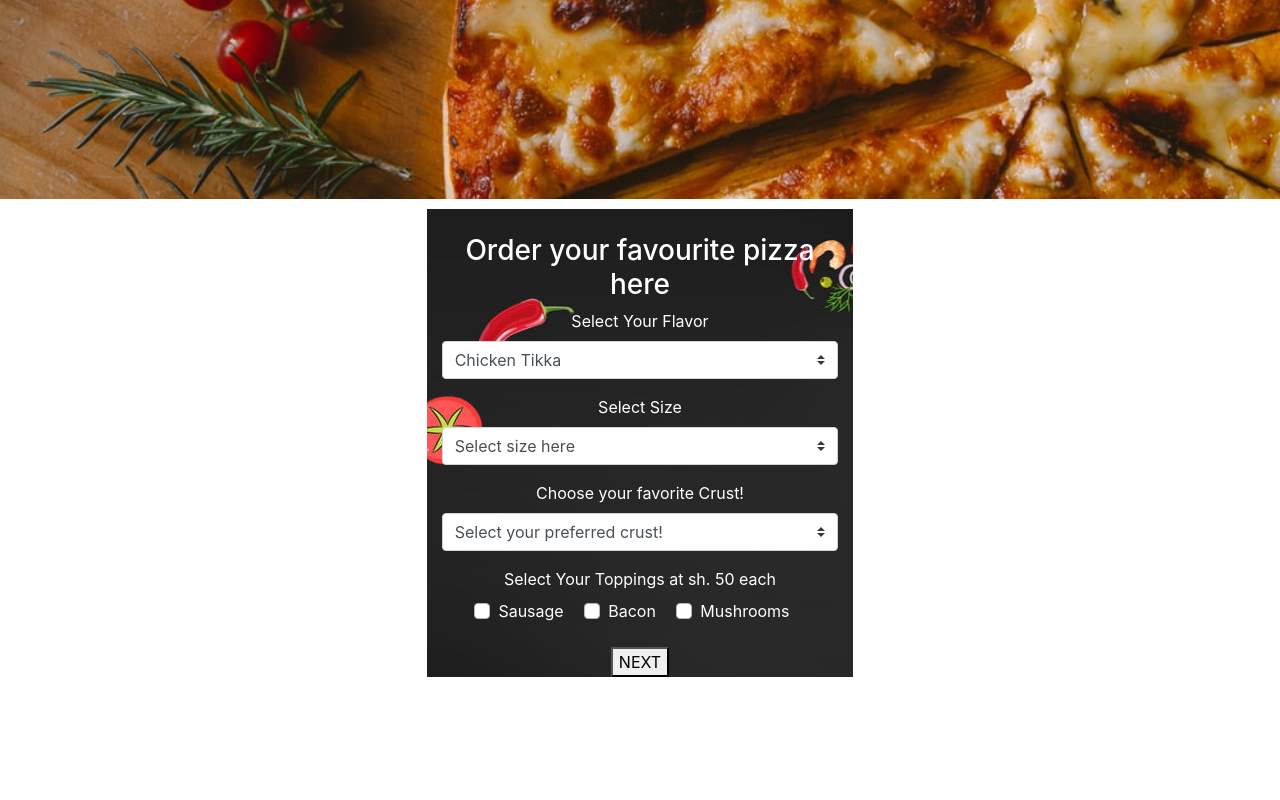
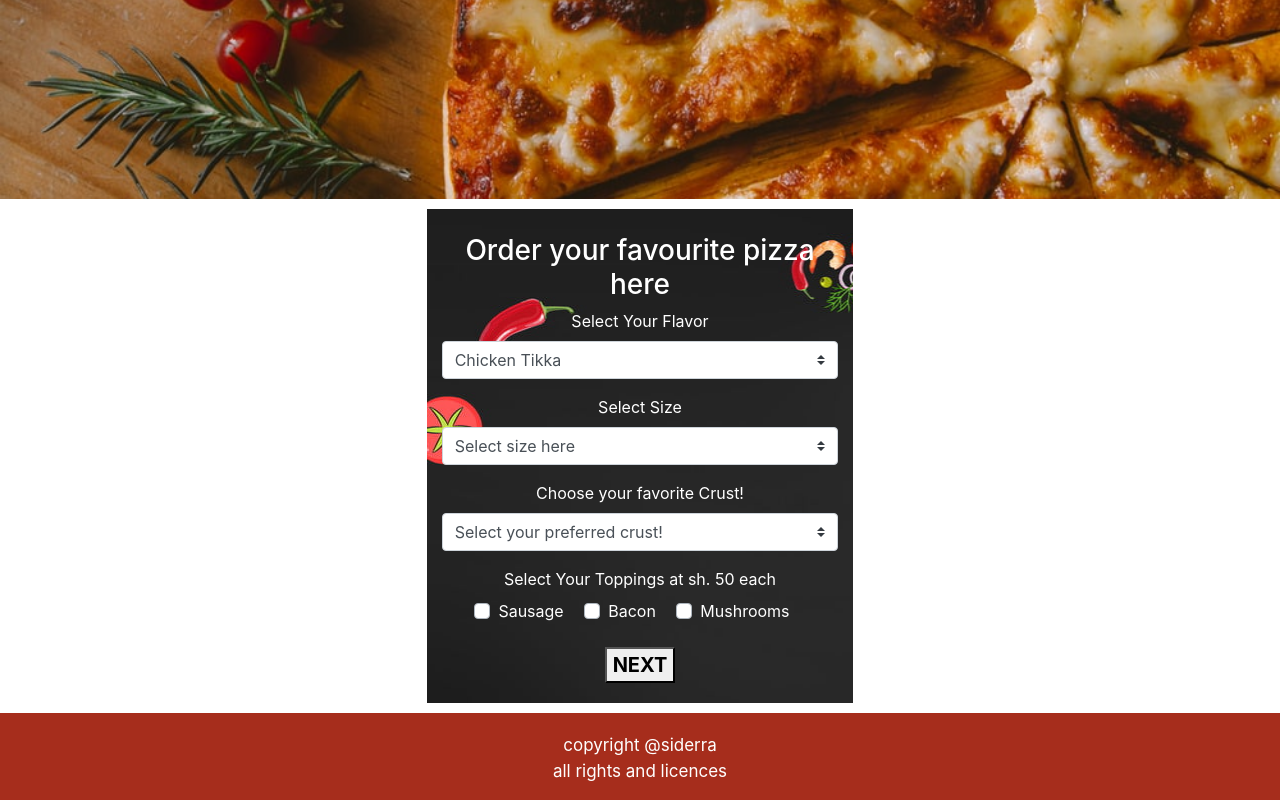
Before and after one commit to vsidera/papisPizza, a plain HTML site: page index.html in a window 1280 px wide. Shown: the part 431-1231 px from the top of the page. Before the commit the page ends 1108 px from the top, so only its background shows below. Drawn offline with nearby package versions, Linux system fonts and the light colour scheme; a script that the page names is missing.

Commit message:
add footer to the page

```diff
--- a/css/styles.css
+++ b/css/styles.css
@@ -66,16 +66,26 @@ h2 {
 
 #formdiv{
   padding-top: 10px;
+  padding-bottom: 10px;
   border-radius: 5px;
 }
 
 #form{
   color: white;
   padding-top: 25px;
+  padding-bottom: 20px;
   align-content: center;
   text-align: center;
   background-image: url(../images/papis2.jpg);
 
+}
+
+#footer{
+  text-align: center;
+  font-size: 17px;
+  padding-top: 20px;
+  background-color: #A62D1C;
+  color: white;
 }
 
 #rightbar{
@@ -83,3 +93,10 @@ h2 {
   align-content: center;
   align-items: center;
 }
+
+.buyButton{
+  color: black;
+  text-align: center;
+  font-size: 20px;
+  font-weight: bold;
+}
--- a/index.html
+++ b/index.html
@@ -88,6 +88,14 @@
       	</div>
     </div>
 
+      <div class="row">
+		       <div class="col-md-12" id="footer">
+             <p>copyright @siderra <br>
+                all rights and licences
+             </p>
+		       </div>
+	     </div>
+
      <script src="https://cdn.jsdelivr.net/npm/popper.js@1.16.0/dist/umd/popper.min.js" integrity="sha384-Q6E9RHvbIyZFJoft+2mJbHaEWldlvI9IOYy5n3zV9zzTtmI3UksdQRVvoxMfooAo" crossorigin="anonymous"></script>
      <script src="https://stackpath.bootstrapcdn.com/bootstrap/4.5.0/js/bootstrap.min.js" integrity="sha384-OgVRvuATP1z7JjHLkuOU7Xw704+h835Lr+6QL9UvYjZE3Ipu6Tp75j7Bh/kR0JKI" crossorigin="anonymous"></script>
   </body>
```
Also changed, not shown: 1 other file.
